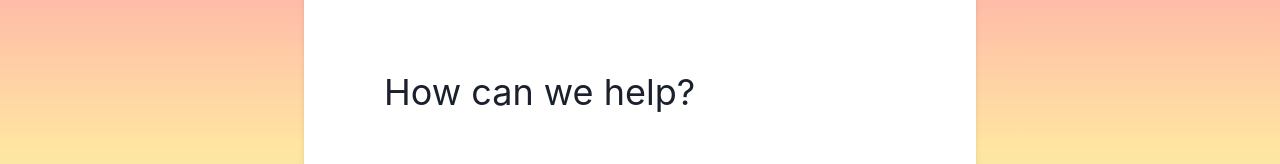
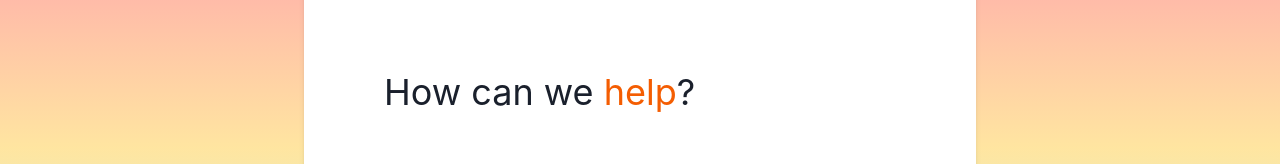
Before and after one commit to dizzyjaguar/improvEar, a React (Vite) app: page /help in a window 1280 px wide. Shown: the part 132-296 px from the top of the page. Built offline with nearby package versions, Linux system fonts and the light colour scheme.

Commit message:
Fix color rename

```diff
--- a/src/routes/help.tsx
+++ b/src/routes/help.tsx
@@ -29,7 +29,7 @@ export default function Help() {
           className={`h2 mb-7 sm:mb-24 text-left pl-6 sm:pl-10`}
         >
           How can we
-          <motion.span variants={itemVariants} className="text-blazeOrange-600">
+          <motion.span variants={itemVariants} className="text-blaze-orange-600">
             {' '}
             help
           </motion.span>
```
